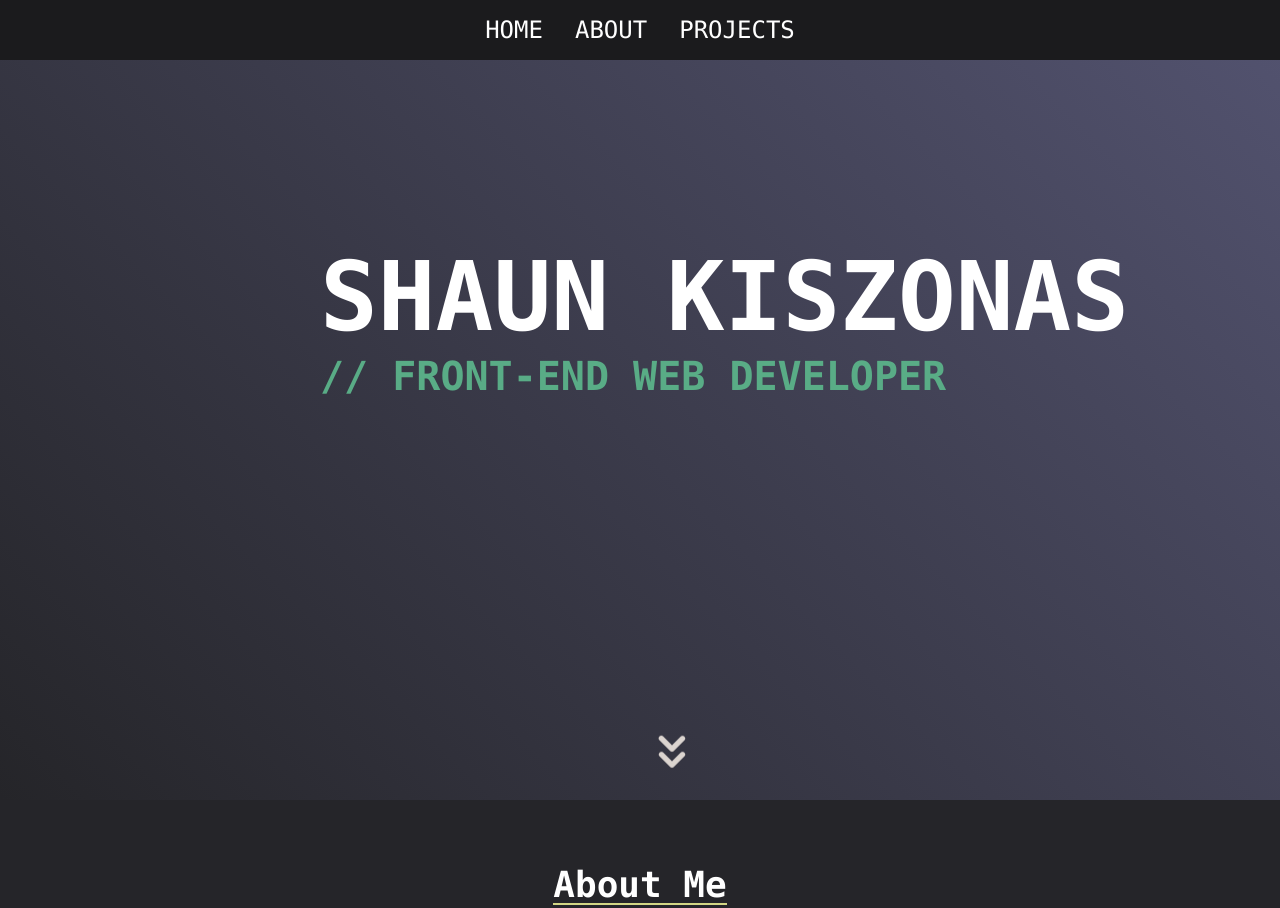
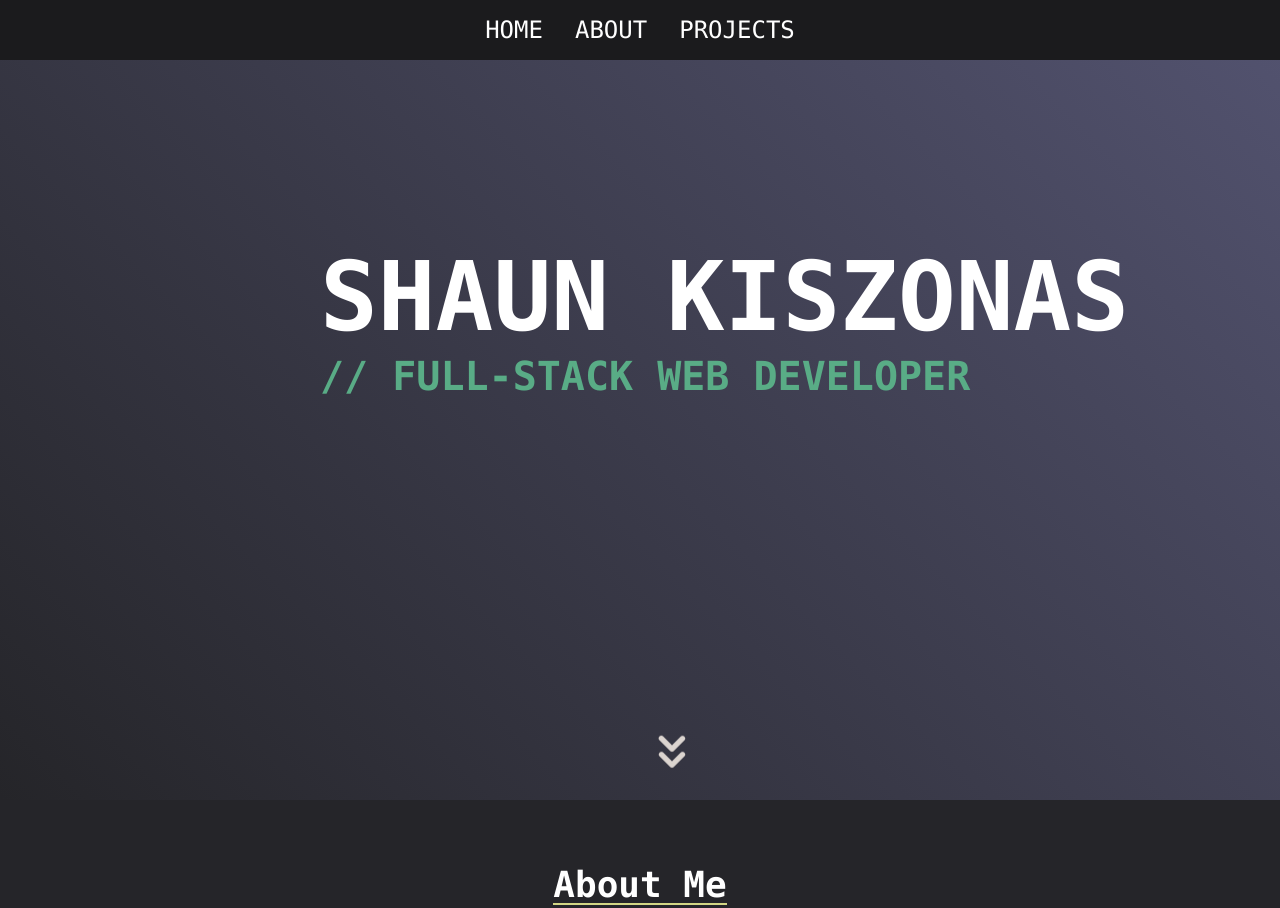
Before and after one commit to ShadoeWraith/Portfolio-v2, a React (Create React App) app: page / in a window 1280 px wide. Shown: the top 908 px of the page. Built offline with nearby package versions, Linux system fonts and the light colour scheme.

Commit message:
changed header

```diff
--- a/src/pages/About/About.js
+++ b/src/pages/About/About.js
@@ -10,7 +10,7 @@ export default function About() {
       <div className='about-content'>
         <div>
           <p>
-            Front-End web developer learning new technologies to better improve
+            Full-Stack web developer learning new technologies to better improve
             my ability to create well maintainable web apps. I think creatively
             and logically when creating web apps to best suit the overall user
             experience.
--- a/src/pages/Home/Home.js
+++ b/src/pages/Home/Home.js
@@ -17,7 +17,7 @@ export default function Home() {
         ></TypeAnimation>
         <TypeAnimation
           className='home-title'
-          sequence={[2000, '// Front-End Web Developer']}
+          sequence={[2000, '// Full-Stack Web Developer']}
           wrapper='h2'
           cursor={false}
           speed={25}
```
